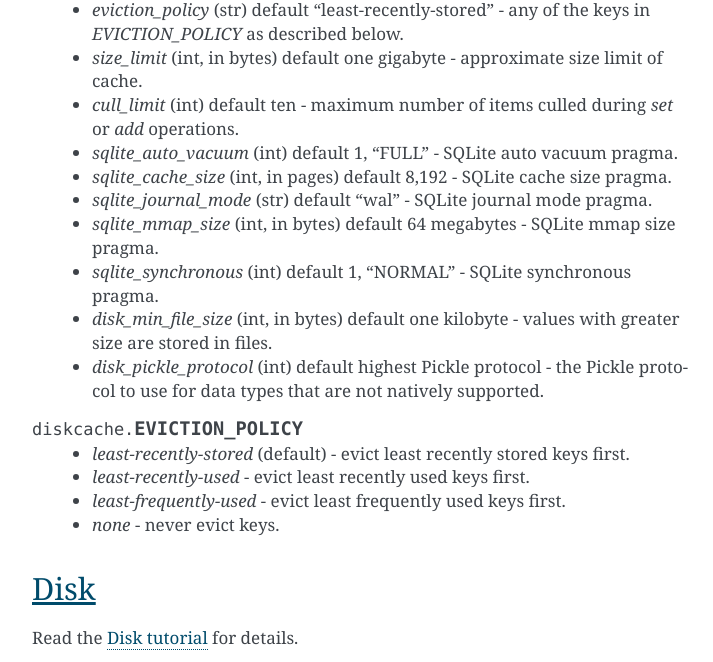
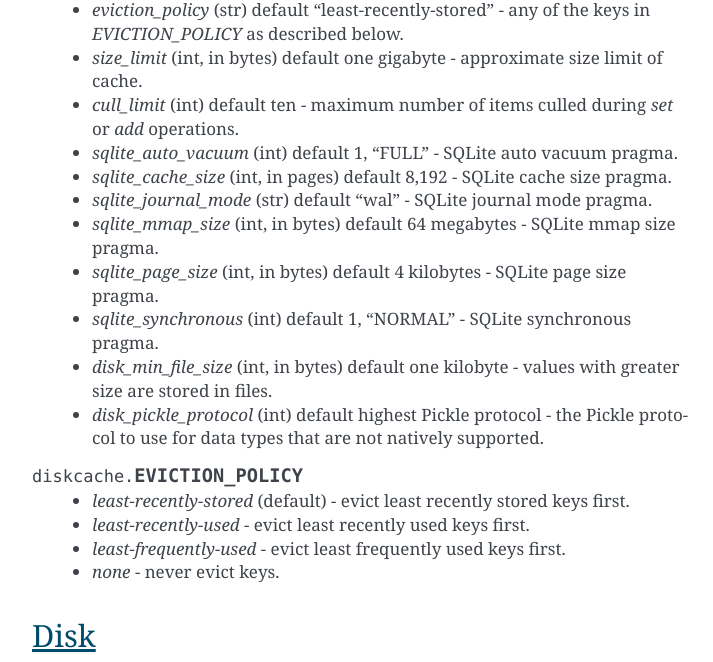
Before and after one commit to grantjenks/python-diskcache, a Sphinx documentation site: the page built from docs/api.rst, in a window 1280 px wide and 900 px high, scrolled down 1253 px, cut to the strip 0-662 px from the top of the window. Shown: the whole strip, without its empty margins (388-1101 px from the left). Built offline with Sphinx 7.4.7, drawn with Linux system fonts in a browser that asks for light colours.

Commit message:
Set SQLite page size pragma to 4 kilobytes

```diff
--- a/docs/api.rst
+++ b/docs/api.rst
@@ -56,6 +56,8 @@
    * `sqlite_journal_mode` (str) default "wal" - SQLite journal mode pragma.
    * `sqlite_mmap_size` (int, in bytes) default 64 megabytes - SQLite mmap size
      pragma.
+   * `sqlite_page_size` (int, in bytes) default 4 kilobytes - SQLite page size
+     pragma.
    * `sqlite_synchronous` (int) default 1, "NORMAL" - SQLite synchronous
      pragma.
    * `disk_min_file_size` (int, in bytes) default one kilobyte - values with
--- a/docs/tutorial.rst
+++ b/docs/tutorial.rst
@@ -547,6 +547,7 @@
 * `sqlite_cache_size`, default 8,192 pages.
 * `sqlite_journal_mode`, default "wal".
 * `sqlite_mmap_size`, default 64 megabytes.
+* `sqlite_page_size`, default 4 kilobytes.
 * `sqlite_synchronous`, default 1, "NORMAL".
 
 Each of these settings can passed to :class:`DjangoCache
```
Also changed, not shown: 1 other file.
